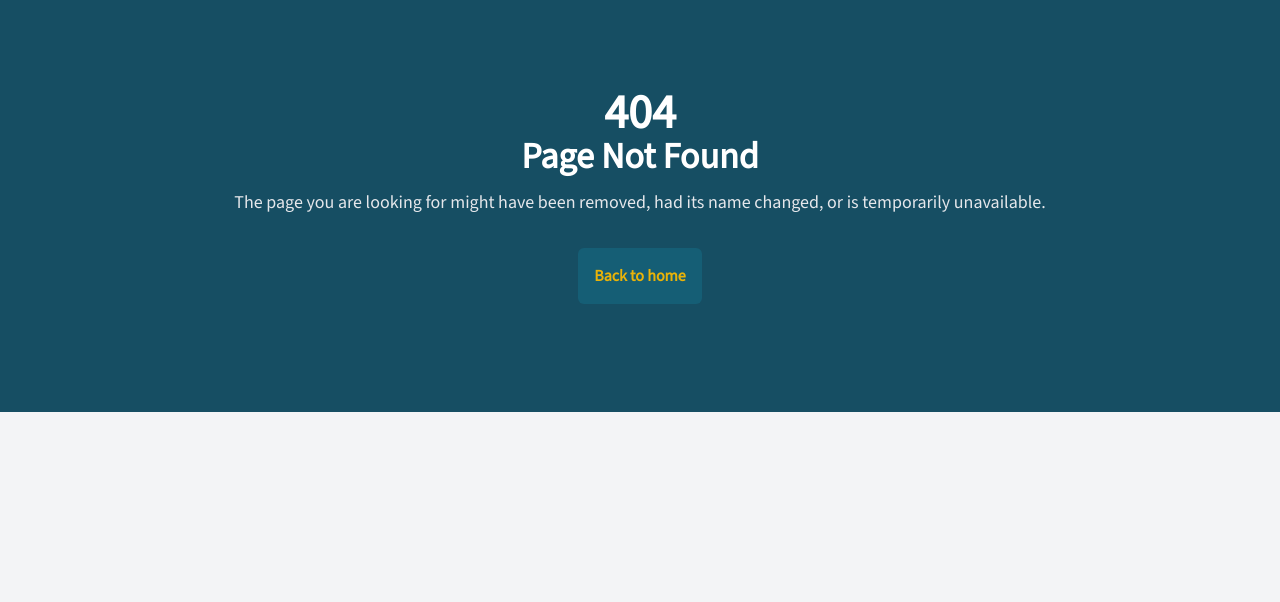
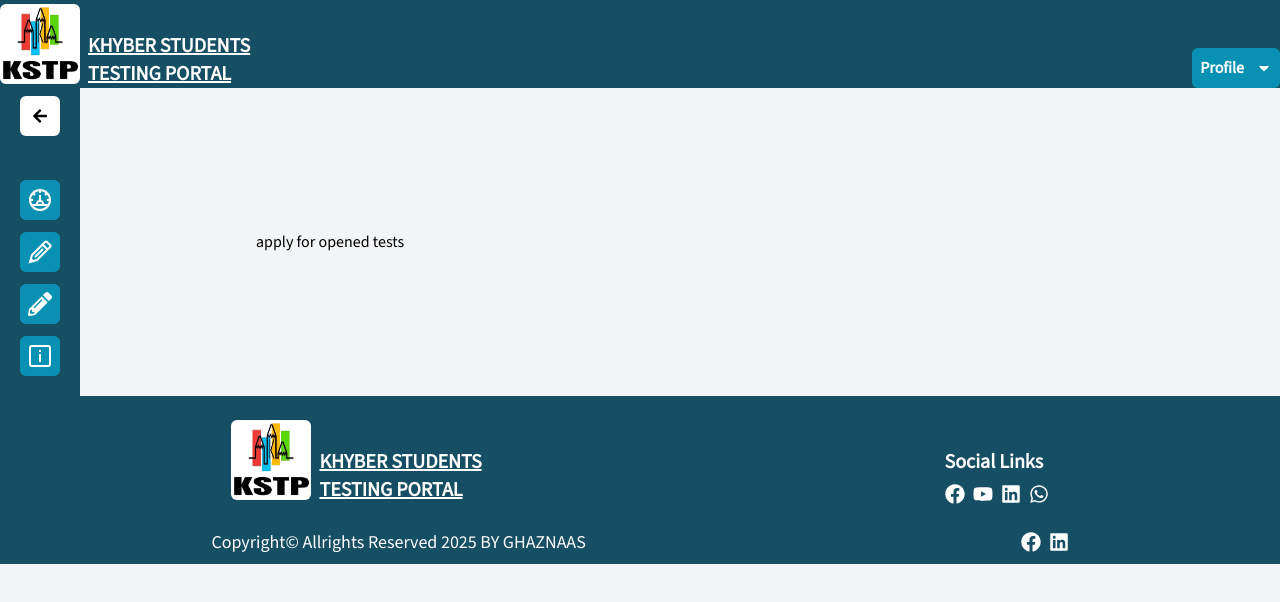
Before and after one commit to mhgkhan/kstp, a Next.js app: page /profile/apply in a window 1280 px wide. Before the commit this address had no page. Shown: the top 602 px of the page. Built offline with nearby package versions, Linux system fonts and the light colour scheme.

Commit message:
Add profile layout and pages for application, personal info, and dashboard

```diff
--- /dev/null
+++ b/src/app/profile/apply/page.js
@@ -0,0 +1,11 @@
+import React from 'react'
+
+const page = () => {
+  return (
+    <div>
+      apply for opened tests
+    </div>
+  )
+}
+
+export default page
--- /dev/null
+++ b/src/app/profile/layout.js
@@ -0,0 +1,20 @@
+
+import Footer from "@/components/Footer";
+import ProfileHeader from "@/components/hide/ProfileHeader";
+import ProfileSidebar from "@/components/hide/ProfileSidebar";
+import { Fragment } from "react";
+
+export default function ProfileLayout({ children }) {
+    return (
+        <Fragment>
+            <ProfileHeader />
+
+            <main className="w-full flex items-center justify-between gap-2">
+                <ProfileSidebar />
+                <section className="main w-[80%]">{children}  </section>
+            </main>
+
+            <Footer />
+        </Fragment>
+    )
+}
--- /dev/null
+++ b/src/app/profile/page.js
@@ -0,0 +1,9 @@
+import React from 'react'
+
+const page = () => {
+  return <div>
+    dashboard page
+  </div>
+}
+
+export default page
--- /dev/null
+++ b/src/app/profile/personalinfo/page.js
@@ -0,0 +1,11 @@
+import React from 'react'
+
+const page = () => {
+  return (
+    <div>
+      personal info page
+    </div>
+  )
+}
+
+export default page
--- /dev/null
+++ b/src/components/hide/ProfileHeader.jsx
@@ -0,0 +1,35 @@
+"use client"
+
+import React, { useEffect, useState } from 'react'
+import Logo from '../ui/Logo'
+import { FaCaretDown, FaCaretUp, FaUser } from 'react-icons/fa'
+import Link from 'next/link'
+import { usePathname } from 'next/navigation'
+
+const ProfileHeader = () => {
+
+    const [openedLogout, setOpenedLogout] = useState(false)
+
+    const pathname = usePathname()
+
+    useEffect(() => {
+        setOpenedLogout(false)
+    }, [pathname])
+
+    return (
+        <header className='bg-cyan-900'>
+            <div className="container mx-auto flex items-end justify-between relative">
+                <Logo />
+                <div className="logout-section relative">
+                    <div onClick={() => setOpenedLogout(!openedLogout)} className="hover:bg-cyan-400 hover:text-black active:scale-50 transition-all duration-200 cursor-pointer flex items-center justify-center gap-3 p-2 openlogout  bg-cyan-600 rounded-md text-white font-bold">Profile {openedLogout ? <FaCaretUp /> : <FaCaretDown />}</div>
+                    <div className={`${openedLogout ? "h-[100px] p-1" : "h-0 p-0"} dailog-items mt-5 absolute bg-cyan-500  top-6 rounded-md overflow-hidden`}>
+                        <Link href={'/profile'} className='flex items-center justify-center gap-1 bg-cyan-700 rounded-md text-white font-bold p-2 my-1 '><FaUser /> Profile </Link>
+                        <Link href={'/profile'} className='flex items-center justify-center gap-1 bg-cyan-700 rounded-md text-white font-bold p-2 my-1 '><FaUser /> Logout </Link>
+                    </div>
+                </div>
+            </div>
+        </header>
+    )
+}
+
+export default ProfileHeader
--- /dev/null
+++ b/src/components/hide/ProfileSidebar.jsx
@@ -0,0 +1,40 @@
+"use client"
+
+import Link from 'next/link'
+import React, { useState } from 'react'
+import { FaArrowLeft, FaArrowRight, FaDashcube, FaPencilAlt, FaUser } from 'react-icons/fa'
+import { GrDashboard, GrEdit, GrPin, GrStatusInfo, GrTest } from 'react-icons/gr'
+
+const ProfileSidebar = () => {
+
+    const [openedSidebar, setOpenedSidebar] = useState(false)
+
+    return (
+        <section className={`sidebar transition-all duration-200 bg-cyan-900 h-full p-2 flex items-center justify-start flex-col gap-3 ${openedSidebar ? "md:w-[200px] w-[80px]" : "w-[80px]"}`}>
+            <span className="openclosee-sidebar cursor-pointer active:scale-50 hover:bg-gray-300 text-left p-3 bg-white rounded-md" onClick={() => setOpenedSidebar(!openedSidebar)}>
+                {openedSidebar ? <FaArrowRight /> : <FaArrowLeft />}
+            </span>
+
+            <div className="mt-5">
+                <Link href={'/'} className='my-3 flex w-full items-center justify-center gap-3 p-2 text-white bg-cyan-600 rounded-md font-bold'>
+                    <GrDashboard className='text-2xl' />
+                    {openedSidebar ? "Dashboard" : ""}
+                </Link>
+                <Link href={'/'} className='my-3 flex w-full items-center justify-center gap-3 p-2 text-white bg-cyan-600 rounded-md font-bold'>
+                    <GrEdit className='text-2xl' />
+                    {openedSidebar ? "Edit Info" : ""}
+                </Link>
+                <Link href={'/'} className='my-3 flex w-full items-center justify-center gap-3 p-2 text-white bg-cyan-600 rounded-md font-bold'>
+                    <FaPencilAlt className='text-2xl' />
+                    {openedSidebar ? "Test Apply" : ""}
+                </Link>
+                <Link href={'/'} className='my-3 flex w-full items-center justify-center gap-3 p-2 text-white bg-cyan-600 rounded-md font-bold'>
+                    <GrStatusInfo className='text-2xl' />
+                    {openedSidebar ? "Applications" : ""}
+                </Link>
+            </div>
+        </section>
+    )
+}
+
+export default ProfileSidebar
```
